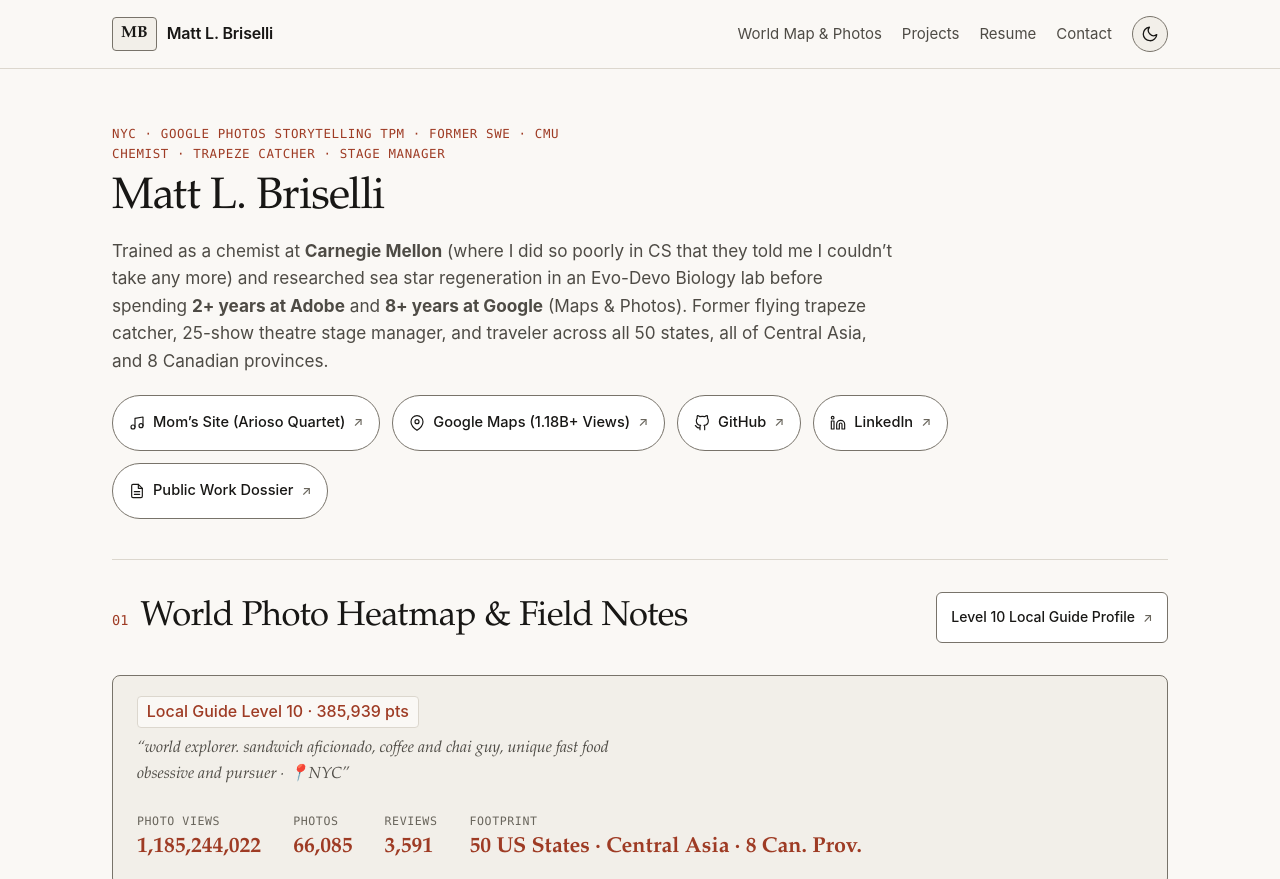
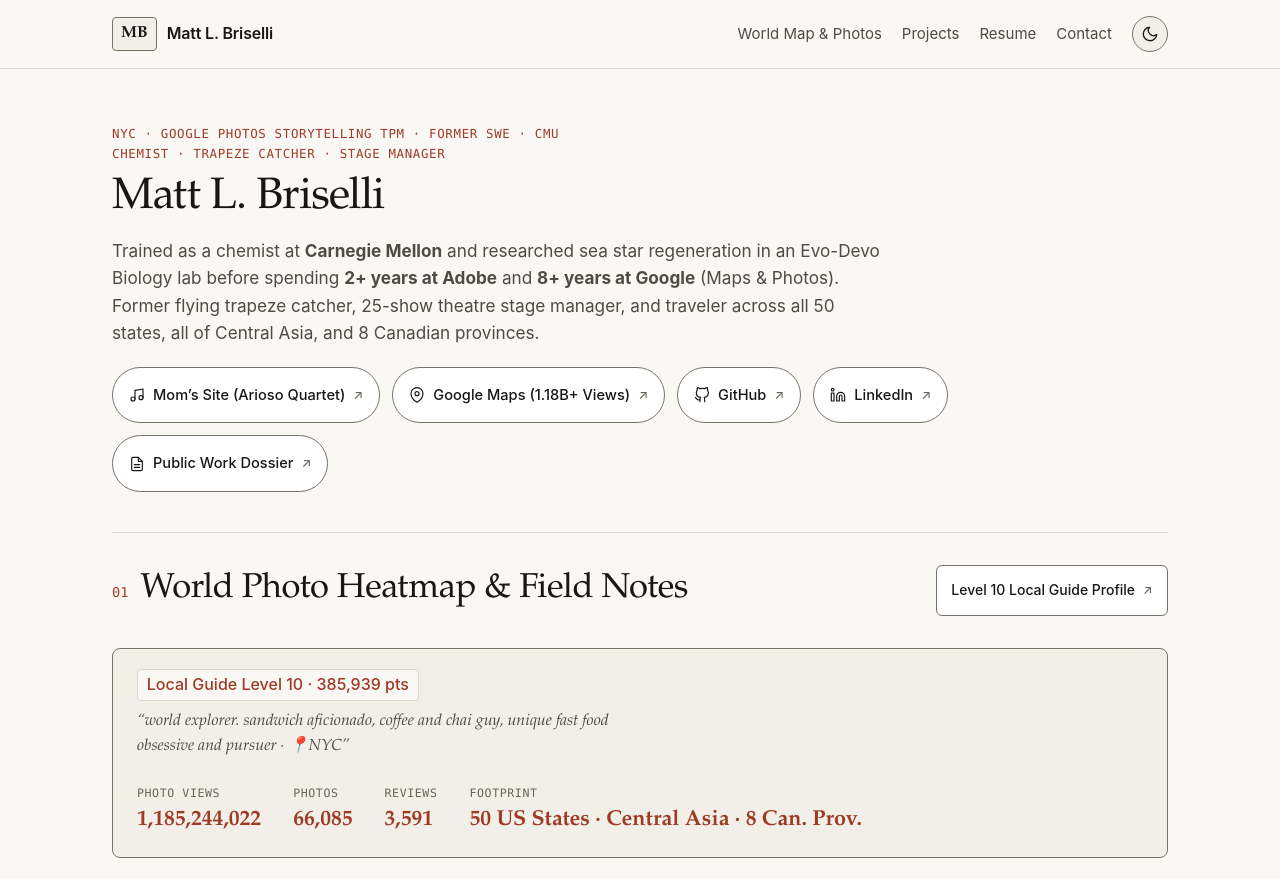
Before and after one commit to MattBriselli/mattbriselli.com, a plain HTML site: page index.html in a window 1280 px wide. Shown: the top 879 px of the page. Drawn offline with Linux system fonts and the light colour scheme.

Commit message:
chore: remove CMU CS grades remark from intro and llms.txt

```diff
--- a/index.html
+++ b/index.html
@@ -165,7 +165,7 @@
       <p class="eyebrow">NYC · Google Photos Storytelling TPM · Former SWE · CMU Chemist · Trapeze Catcher · Stage Manager</p>
       <h1 id="main-heading" tabindex="-1">Matt L. Briselli</h1>
       <p class="lead">
-        Trained as a chemist at <strong>Carnegie Mellon</strong> (where I did so poorly in CS that they told me I couldn’t take any more) and researched sea star regeneration in an Evo-Devo Biology lab before spending <strong>2+ years at Adobe</strong> and <strong>8+ years at Google</strong> (Maps &amp; Photos). Former flying trapeze catcher, 25-show theatre stage manager, and traveler across all 50 states, all of Central Asia, and 8 Canadian provinces.
+        Trained as a chemist at <strong>Carnegie Mellon</strong> and researched sea star regeneration in an Evo-Devo Biology lab before spending <strong>2+ years at Adobe</strong> and <strong>8+ years at Google</strong> (Maps &amp; Photos). Former flying trapeze catcher, 25-show theatre stage manager, and traveler across all 50 states, all of Central Asia, and 8 Canadian provinces.
       </p>
 
       <ul class="quick-links" role="list">
```
Also changed, not shown: llms.txt.
